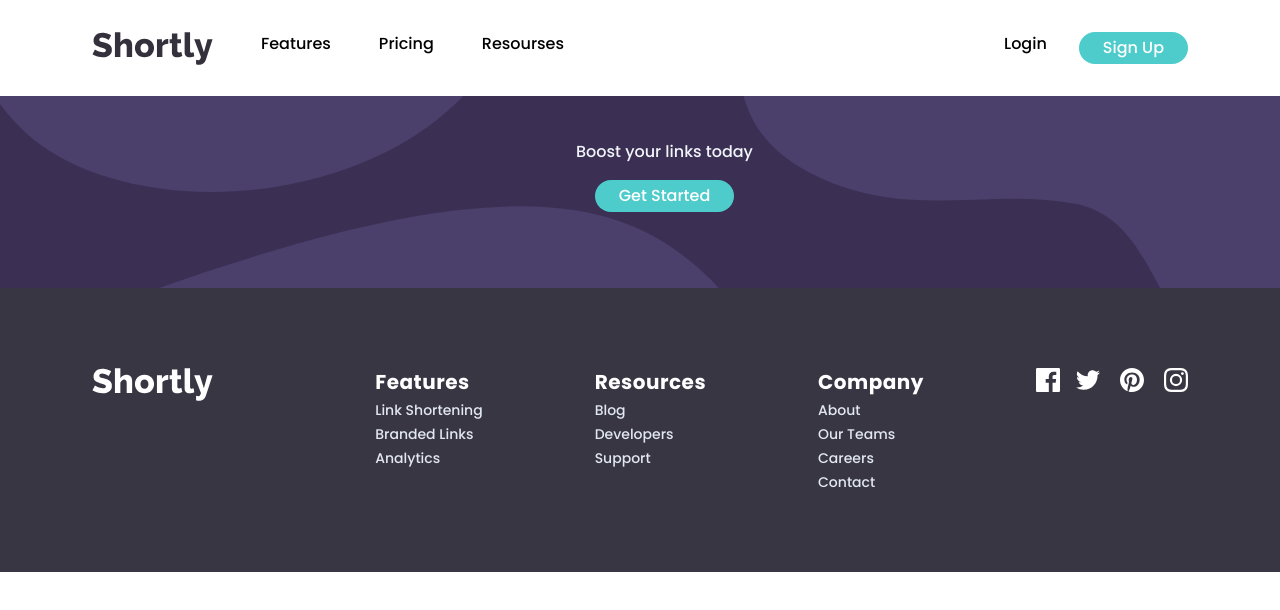
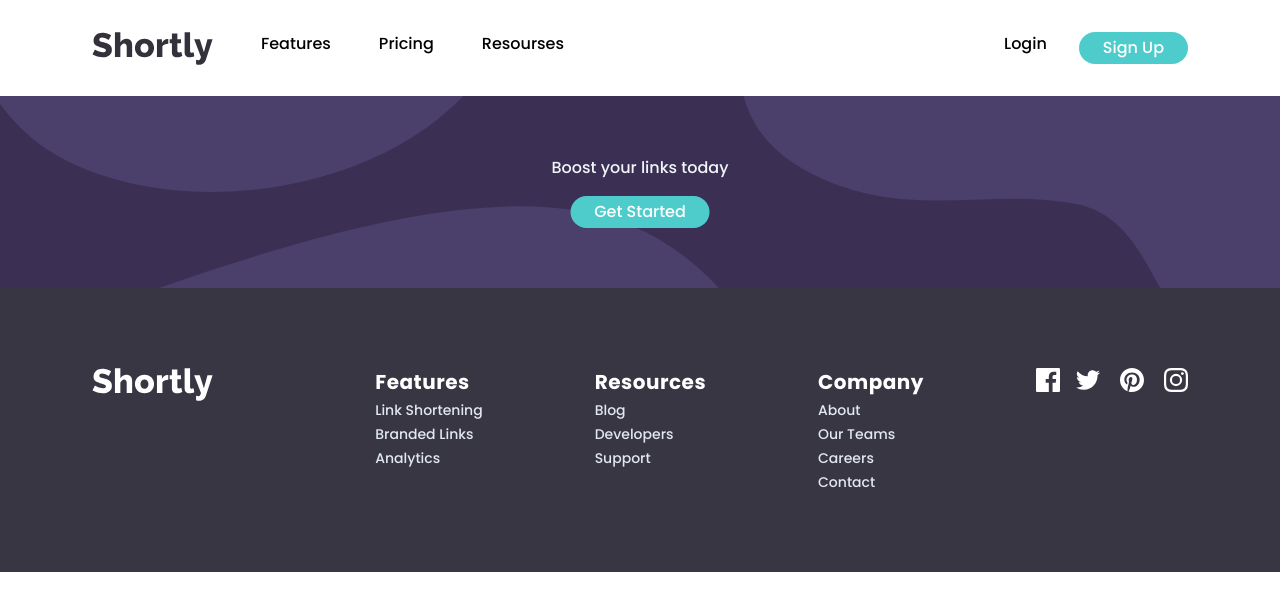
Before and after one commit to Alice2212/url-shortening-app, a React (Create React App) app: page / in a window 1280 px wide. Shown: the top 610 px of the page. Built offline with nearby package versions, Linux system fonts and the light colour scheme.

Commit message:
boost component

```diff
--- a/src/index.css
+++ b/src/index.css
@@ -40,6 +40,7 @@ li {
 
 .boost .boost-inner{
   position: absolute;
-  top: 23%;
-  left: 45%;
+  top: 50%;
+  left: 50%;
+  transform: translate(-50%, -50%);
 }
```
